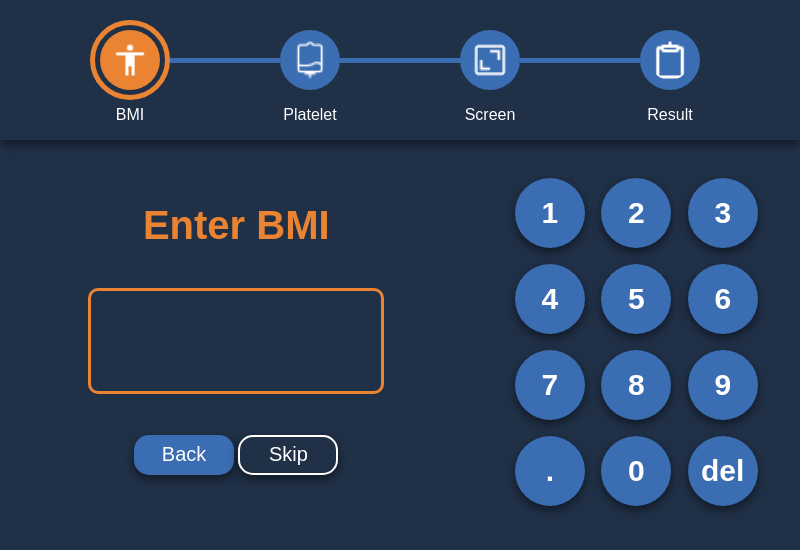
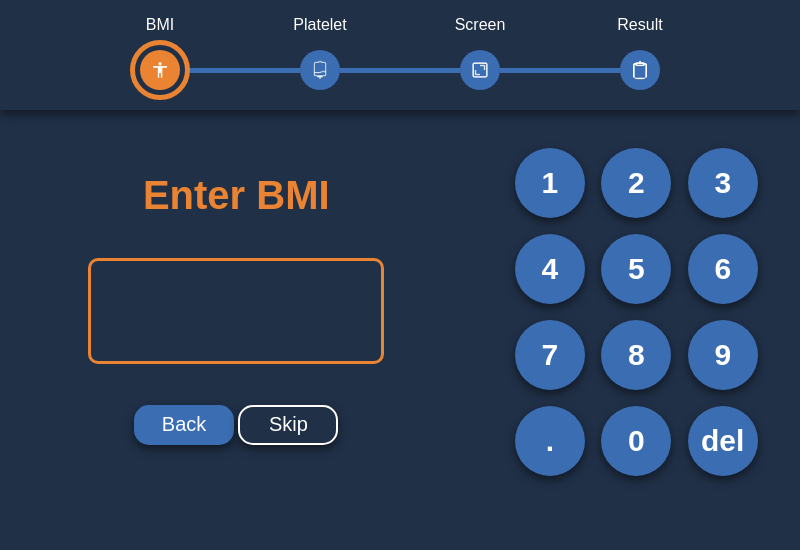
Before and after one commit to kewennnnn/Capstone-UI, an Electron app: page pages/bmi.html in a window 800 px wide. Drawn offline with Linux system fonts and the light colour scheme.

Commit message:
Adjust progress bar size

```diff
--- a/components/progressbar.js
+++ b/components/progressbar.js
@@ -68,23 +68,23 @@ class ProgressBar extends HTMLElement {
       <div id="progress-bar-wrapper">
         <div id="progress-bar" class="pb">
           <div class="${this.stage1}">
+            <p>BMI</p>
             <img src="../media/bmi.png"/>
-            <p>BMI</p>
           </div>
           <div class="${this.line1}"></div>
           <div class="${this.stage2}">
+            <p>Platelet</p>
             <img src="../media/platelet.png"/>
-            <p>Platelet</p>
           </div>
           <div class="${this.line2}"></div>
           <div class="${this.stage3}">
+            <p>Screen</p>
             <img src="../media/screening.png"/>
-            <p>Screen</p>
           </div>
           <div class="${this.line3}"></div>
           <div class="${this.stage4}">
+            <p>Result</p>
             <img src="../media/diagnosis.png"/>
-            <p>Result</p>
           </div>
         </div>
       </div>
--- a/main.js
+++ b/main.js
@@ -9,7 +9,7 @@ function createWindow () {
   // Create the browser window.
   const mainWindow = new BrowserWindow({
     width: 800,
-    height: 600,
+    height: 480,
     webPreferences: {
       // nodeIntegration: true,
       // contextIsolation: false,
--- a/styles.css
+++ b/styles.css
@@ -89,6 +89,7 @@ my-keypad button {
 /*** Progress Bar ***/
 
 #progress-bar {
+    height: 70px;
     display: flex;
     text-align: center;
 }
@@ -101,31 +102,36 @@ my-keypad button {
     display: flex;
     margin-left: auto;
     margin-right: auto;
-    margin-top: 20px;
+    margin-top: 40px;
 }
 
 .pb-stage {
-    width: 60px;
+    width: 40px;
     display: flex;
     flex-direction: column;
     text-align: center;
     margin-top: 10px;
 }
 .pb img {
-    height: 40px;
+    height: 20px;
     padding: 10px;
     border-radius: 50%;
     background-color: var(--blue);
+    position: relative;
+    bottom: 50px;
 }
 .pb p {
-    width: 100%;
+    width: 80px;
+    position: relative;
+    bottom: 50px;
+    right: 20px;
 }
 .pb-done img, .pb-current img {
     background-color: var(--orange);
 }
 .pb-current {
-    height: 60px;
-    width: 60px;
+    height: 40px;
+    width: 40px;
     padding: 5px;
     border-radius: 50%;
     border: solid var(--orange) 5px;
@@ -136,7 +142,7 @@ my-keypad button {
     width: 120px;
     background-color: var(--blue);
     position: relative;
-    top: 38px;
+    top: 28px;
 }
 .pb-line-done {
     background-color: var(--orange);
```
